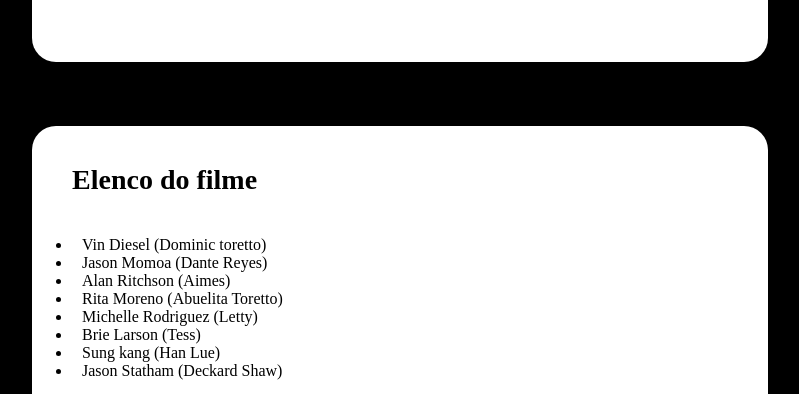
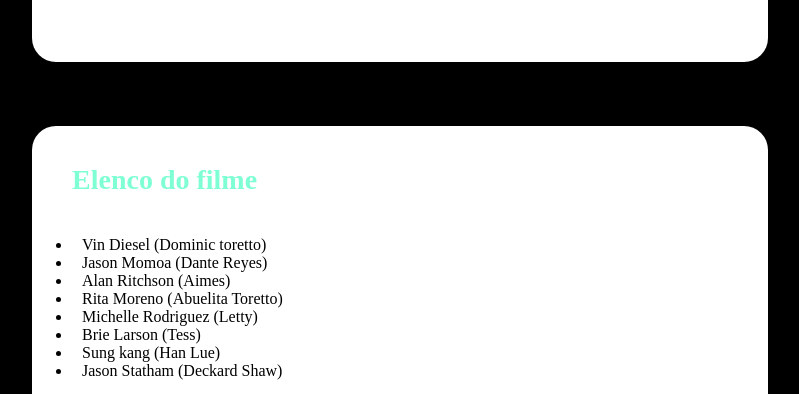
Before and after one commit to tiagosilvamaia11b/filme-velozes-e-furiosos, a plain HTML site: page index.html in a window 1280 px wide. Shown: the part 734-1128 px from the top of the page, without its empty margins (240-1039 px from the left). Drawn offline with Linux system fonts and the light colour scheme.

Commit message:
id tema2

```diff
--- a/index.html
+++ b/index.html
@@ -17,7 +17,7 @@
 
     </div>
     <div>
-        <h2>Elenco do filme</h2> <br>
+        <h2 id="tema2">Elenco do filme</h2> <br>
         <ul>
             <li>Vin Diesel (Dominic toretto)</li>
             <li>Jason Momoa (Dante Reyes)</li>
--- a/style.css
+++ b/style.css
@@ -58,3 +58,7 @@ h2 {
 #tema1 {
 color: red;
 }
+
+#tema2 {
+    color: aquamarine;
+}
```
